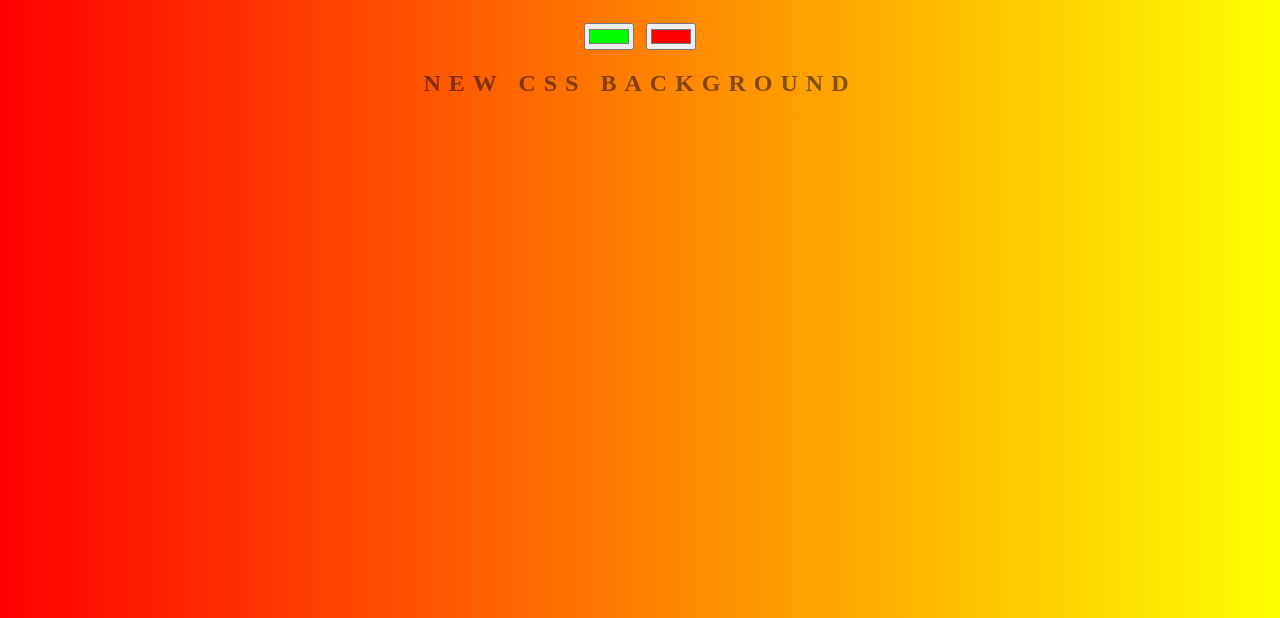
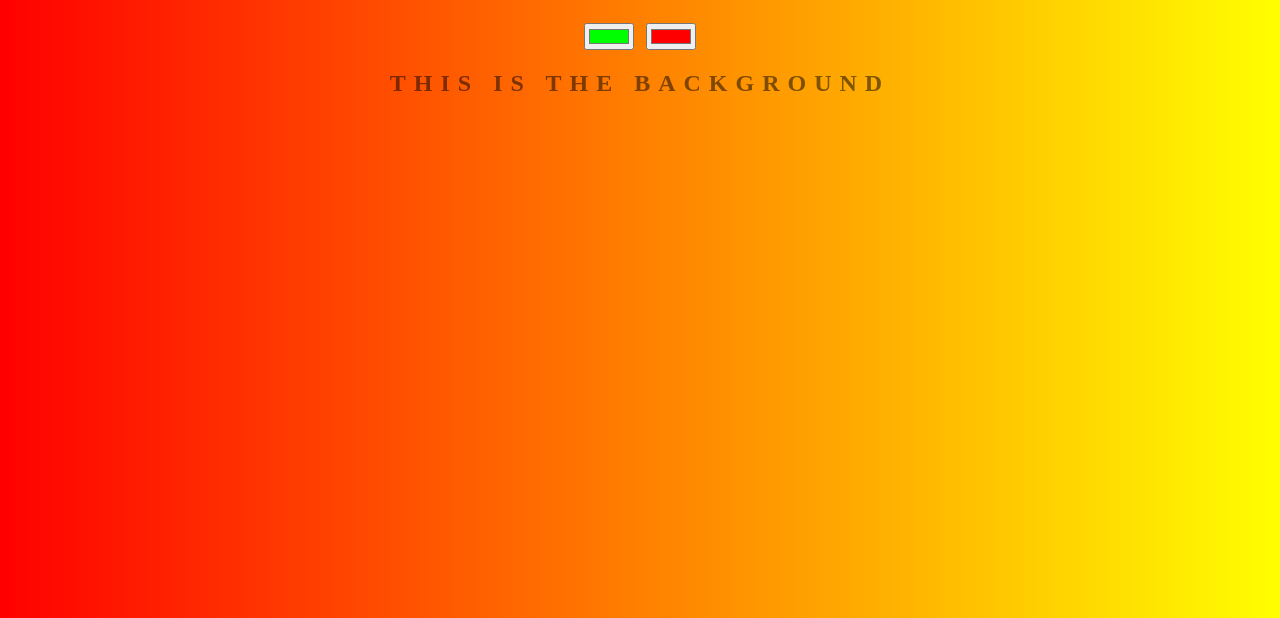
Before and after one commit to taufiq38/background-generator, a plain HTML site: page index.html in a window 1280 px wide. Shown: the part 182-800 px from the top of the page. Drawn offline with Linux system fonts and the light colour scheme.

Commit message:
changing text

```diff
--- a/index.html
+++ b/index.html
@@ -8,7 +8,7 @@
 	<h1>Background Generator</h1>
 	<input class="color1" type="color" name="color1" value="#00ff00">
 	<input class="color2" type="color" name="color2" value="#ff0000">
-	<h2>new CSS Background</h2>
+	<h2>this is the Background</h2>
 	<h3></h3>
 	<script type="text/javascript" src="script.js"></script>
 </body>
```
